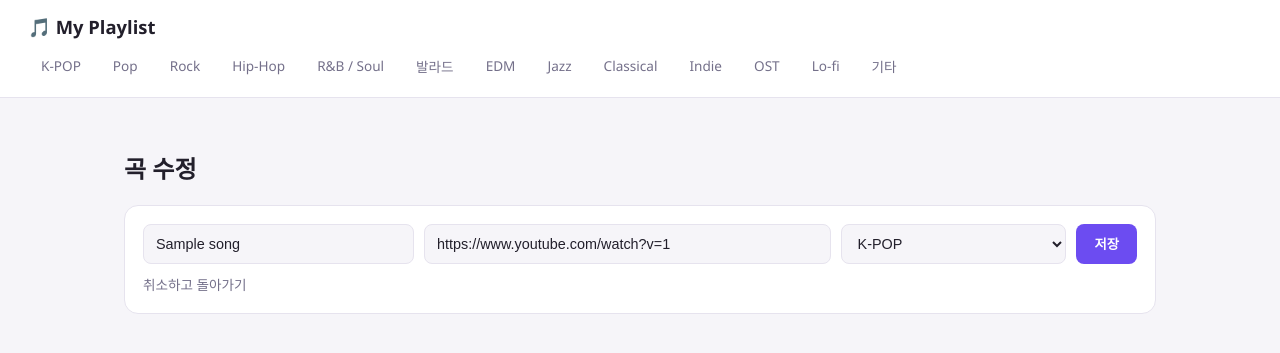
After one commit to Jaehyeon3543/youtube-playlist-app, a Flask app: page /song/1/edit in a window 1280 px wide. The commit adds this page. Shown: the top 353 px of the page. Run offline with Flask 3, Linux system fonts and the light colour scheme; tables that the repository leaves empty hold one stand-in row (values such as "Sample post").

Commit message:
Add song editing and YouTube title auto-fetch
Allow updating a song's title, URL, and genre after it's added, and
auto-fill the title field via the YouTube oEmbed API (client-side
debounced fetch, with a server-side fallback on submit).

Co-Authored-By: Claude Sonnet 5 <noreply@anthropic.com>

```diff
--- a/app.py
+++ b/app.py
@@ -3,7 +3,8 @@ import sqlite3
 from datetime import datetime
 from pathlib import Path
 
-from flask import Flask, g, redirect, render_template, request, url_for
+import requests
+from flask import Flask, g, jsonify, redirect, render_template, request, url_for
 
 BASE_DIR = Path(__file__).resolve().parent
 DB_PATH = BASE_DIR / "playlist.db"
@@ -68,6 +69,19 @@ def extract_video_id(url: str) -> str | None:
     return match.group(1) if match else None
 
 
+def fetch_youtube_title(video_id: str) -> str:
+    try:
+        resp = requests.get(
+            "https://www.youtube.com/oembed",
+            params={"url": f"https://www.youtube.com/watch?v={video_id}", "format": "json"},
+            timeout=5,
+        )
+        resp.raise_for_status()
+        return resp.json().get("title", "")
+    except requests.RequestException:
+        return ""
+
+
 @app.context_processor
 def inject_globals():
     return {"genres": GENRES}
@@ -108,6 +122,8 @@ def add_song():
     genre_key = request.form.get("genre", "").strip()
 
     video_id = extract_video_id(url)
+    if not title and video_id:
+        title = fetch_youtube_title(video_id)
 
     if title and video_id and genre_key in GENRE_MAP:
         db = get_db()
@@ -118,6 +134,43 @@ def add_song():
         db.commit()
 
     return redirect(url_for("genre_view", genre_key=genre_key or "etc"))
+
+
+@app.route("/song/<int:song_id>/edit", methods=["GET", "POST"])
+def edit_song(song_id):
+    db = get_db()
+    song = db.execute("SELECT * FROM songs WHERE id = ?", (song_id,)).fetchone()
+    if song is None:
+        return redirect(url_for("index"))
+
+    if request.method == "POST":
+        title = request.form.get("title", "").strip()
+        url = request.form.get("url", "").strip()
+        genre_key = request.form.get("genre", "").strip()
+        video_id = extract_video_id(url)
+
+        if title and video_id and genre_key in GENRE_MAP:
+            db.execute(
+                "UPDATE songs SET title = ?, video_id = ?, genre = ? WHERE id = ?",
+                (title, video_id, genre_key, song_id),
+            )
+            db.commit()
+            return redirect(url_for("genre_view", genre_key=genre_key))
+
+    return render_template("edit.html", song=song, genre_key=song["genre"])
+
+
+@app.route("/api/youtube-title")
+def youtube_title():
+    video_id = extract_video_id(request.args.get("url", ""))
+    if not video_id:
+        return jsonify({"error": "invalid url"}), 400
+
+    title = fetch_youtube_title(video_id)
+    if not title:
+        return jsonify({"error": "lookup failed"}), 502
+
+    return jsonify({"title": title})
 
 
 @app.route("/delete/<int:song_id>", methods=["POST"])
--- a/requirements.txt
+++ b/requirements.txt
@@ -1 +1,2 @@
 Flask>=3.0
+requests>=2.31
--- a/static/player.js
+++ b/static/player.js
@@ -36,7 +36,7 @@ function onYouTubeIframeAPIReady() {
 
 items.forEach((item, index) => {
   item.addEventListener("click", (event) => {
-    if (event.target.closest(".delete-form")) return;
+    if (event.target.closest(".item-actions")) return;
     playIndex(index);
   });
 });
--- a/static/style.css
+++ b/static/style.css
@@ -230,20 +230,45 @@ a { color: inherit; text-decoration: none; }
   white-space: nowrap;
 }
 
+.item-actions {
+  display: flex;
+  align-items: center;
+  gap: 10px;
+  flex-shrink: 0;
+}
+
 .delete-form {
   flex-shrink: 0;
 }
 
+.edit-btn,
 .delete-btn {
   border: none;
   background: none;
-  color: var(--danger);
   font-size: 0.8rem;
   cursor: pointer;
   flex-shrink: 0;
 }
 
+.edit-btn {
+  color: var(--accent);
+}
+
+.delete-btn {
+  color: var(--danger);
+}
+
+.edit-btn:hover,
 .delete-btn:hover { text-decoration: underline; }
+
+.cancel-link {
+  display: inline-block;
+  margin-top: 10px;
+  color: var(--muted);
+  font-size: 0.85rem;
+}
+
+.cancel-link:hover { text-decoration: underline; }
 
 .empty {
   color: var(--muted);
--- /dev/null
+++ b/static/title-fetch.js
@@ -0,0 +1,25 @@
+document.querySelectorAll("form").forEach((form) => {
+  const urlInput = form.querySelector(".js-url");
+  const titleInput = form.querySelector(".js-title");
+  if (!urlInput || !titleInput) return;
+
+  let debounceTimer;
+  urlInput.addEventListener("input", () => {
+    clearTimeout(debounceTimer);
+    debounceTimer = setTimeout(async () => {
+      const url = urlInput.value.trim();
+      if (!url || titleInput.value.trim()) return;
+
+      try {
+        const res = await fetch(`/api/youtube-title?url=${encodeURIComponent(url)}`);
+        if (!res.ok) return;
+        const data = await res.json();
+        if (data.title && !titleInput.value.trim()) {
+          titleInput.value = data.title;
+        }
+      } catch (err) {
+        // 조회 실패 시 조용히 무시하고 사용자가 직접 입력하도록 둔다
+      }
+    }, 500);
+  });
+});
--- /dev/null
+++ b/templates/edit.html
@@ -0,0 +1,27 @@
+{% extends "base.html" %}
+{% block title %}곡 수정 - My Playlist{% endblock %}
+{% block content %}
+  <section class="category-header">
+    <h1>곡 수정</h1>
+  </section>
+
+  <section class="add-form">
+    <form action="{{ url_for('edit_song', song_id=song.id) }}" method="post">
+      <input type="text" name="title" class="js-title" value="{{ song.title }}" placeholder="곡 제목" required>
+      <input type="url" name="url" class="js-url"
+             value="https://www.youtube.com/watch?v={{ song.video_id }}"
+             placeholder="유튜브 링크 (https://www.youtube.com/watch?v=...)" required>
+      <select name="genre" required>
+        {% for g in genres %}
+          <option value="{{ g.key }}" {% if g.key == song.genre %}selected{% endif %}>{{ g.label }}</option>
+        {% endfor %}
+      </select>
+      <button type="submit">저장</button>
+    </form>
+    <a class="cancel-link" href="{{ url_for('genre_view', genre_key=song.genre) }}">취소하고 돌아가기</a>
+  </section>
+{% endblock %}
+
+{% block scripts %}
+  <script src="{{ url_for('static', filename='title-fetch.js') }}"></script>
+{% endblock %}
```
Also changed, not shown: templates/category.html (+10 -6 lines).
